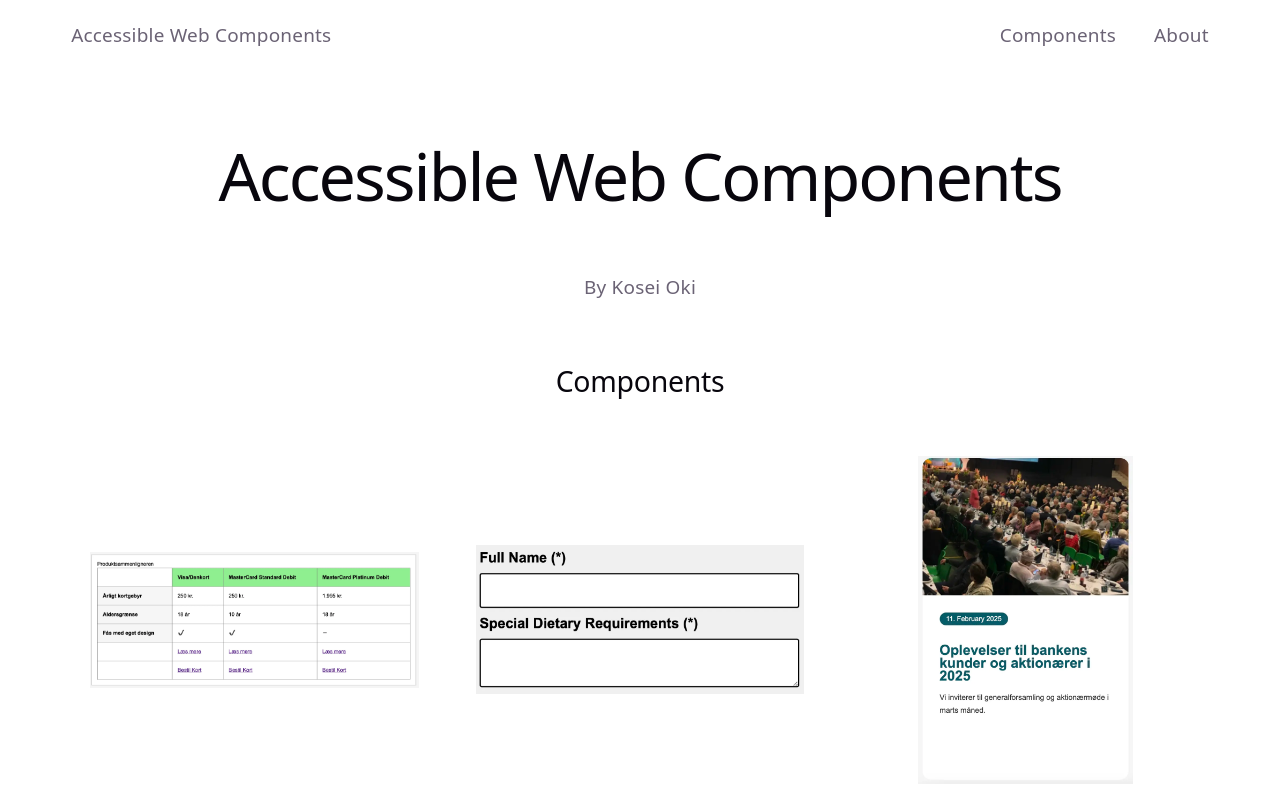
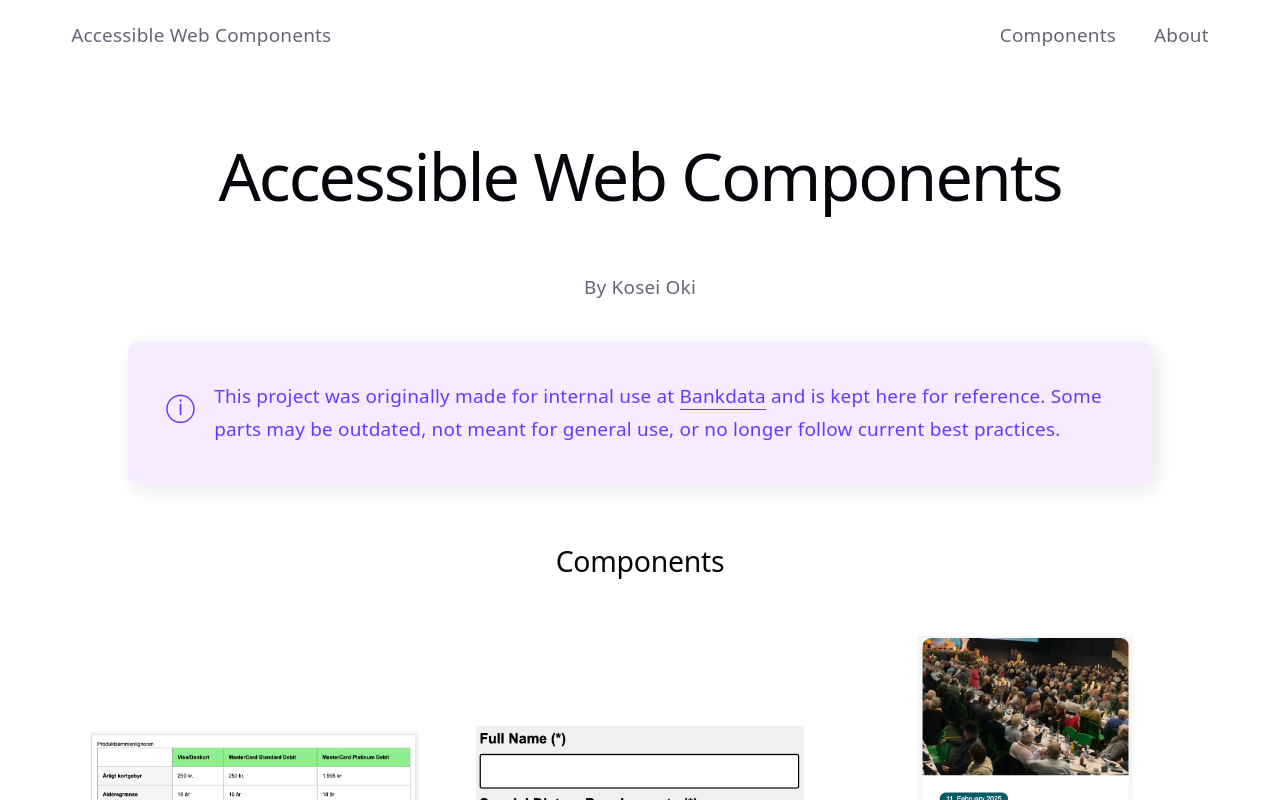
Before and after one commit to Koseioki/accessible-web-components, a React (Vite) app: page / in a window 1280 px wide. Shown: the top 800 px of the page. Built offline with nearby package versions, Linux system fonts and the light colour scheme.

Commit message:
more style

```diff
--- a/src/components/DetailPage.tsx
+++ b/src/components/DetailPage.tsx
@@ -1,6 +1,7 @@
 import { useParams } from "react-router";
 import { components } from "../data/components";
 import "./DetailPage.css";
+import { Note } from "./Note";
 
 export function DetailPage() {
   const { slug } = useParams();
@@ -15,6 +16,8 @@ export function DetailPage() {
     <div>
       <section className="centered">
         <h1>{component.title}</h1>
+              <Note />
+
         <img src={component.image} alt="" className="component-image" />
         <p>{component.description}</p>
 
--- a/src/components/Header.css
+++ b/src/components/Header.css
@@ -14,6 +14,7 @@ header{
 header a {
     text-decoration: none;
     color: var(--text);
+    border-color: transparent;
 }
 
 header nav ul {
--- /dev/null
+++ b/src/components/Note.css
@@ -0,0 +1,23 @@
+.note {
+    background: var(--accent-bg);
+    padding: 2rem;
+    border-radius: 0.5rem;
+    box-shadow: var(--shadow);
+    color: var(--accent);
+    display: flex;
+    gap: 1rem;
+    align-items: flex-start;
+    max-width: 50rem;
+    margin-bottom: 2rem;
+
+}
+
+.note p {
+    margin: 0;
+}
+
+.note span::before {
+    content: "ⓘ";
+    font-size: 1.5rem;
+    font-weight: bold;
+}
--- a/src/components/Note.tsx
+++ b/src/components/Note.tsx
@@ -1,9 +1,11 @@
+import "./Note.css";
 export function Note() {
   return (
-    <div className="note">
+    <section className="note">
+        <span aria-hidden="true"></span>
       <p>
-        This project is a work in progress. More components and details will be added over time.
+        This project was originally made for internal use at <a href="https://www.bankdata.dk">Bankdata</a> and is kept here for reference. Some parts may be outdated, not meant for general use, or no longer follow current best practices.
       </p>
-    </div>
+    </section>
   );
 }
--- a/src/index.css
+++ b/src/index.css
@@ -111,12 +111,14 @@ p {
 a {
   color: var(--accent);
   text-decoration: none;
-  border-bottom: 0.0625rem solid transparent;
+    border-bottom: 0.0625rem solid var(--accent);
+
   /* transition: 0.1s; */
 }
 
 a:hover {
-  border-bottom: 0.0625rem solid var(--accent);
+    border-bottom: 0.0625rem solid transparent;
+
   transition: 0.1s;
 }
 
--- a/src/pages/Home.tsx
+++ b/src/pages/Home.tsx
@@ -1,11 +1,13 @@
 import { ComponentList } from "../components/ComponentList";
 import { IntroText } from "../components/IntroText";
+import { Note } from "../components/Note";
 export function Home() {
   return (
     <div className="centered">
-            <h1>Accessible Web Components</h1>
+      <h1>Accessible Web Components</h1>
       <p>By Kosei Oki</p>
 
+      <Note />
 
       <ComponentList />
       <IntroText />
```
